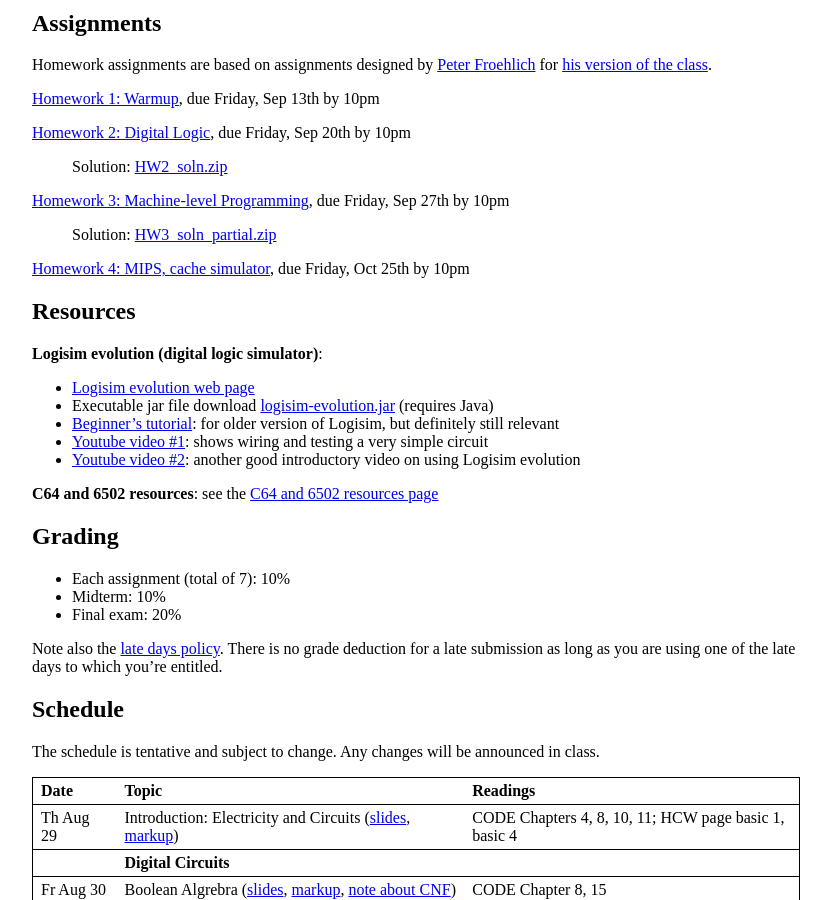
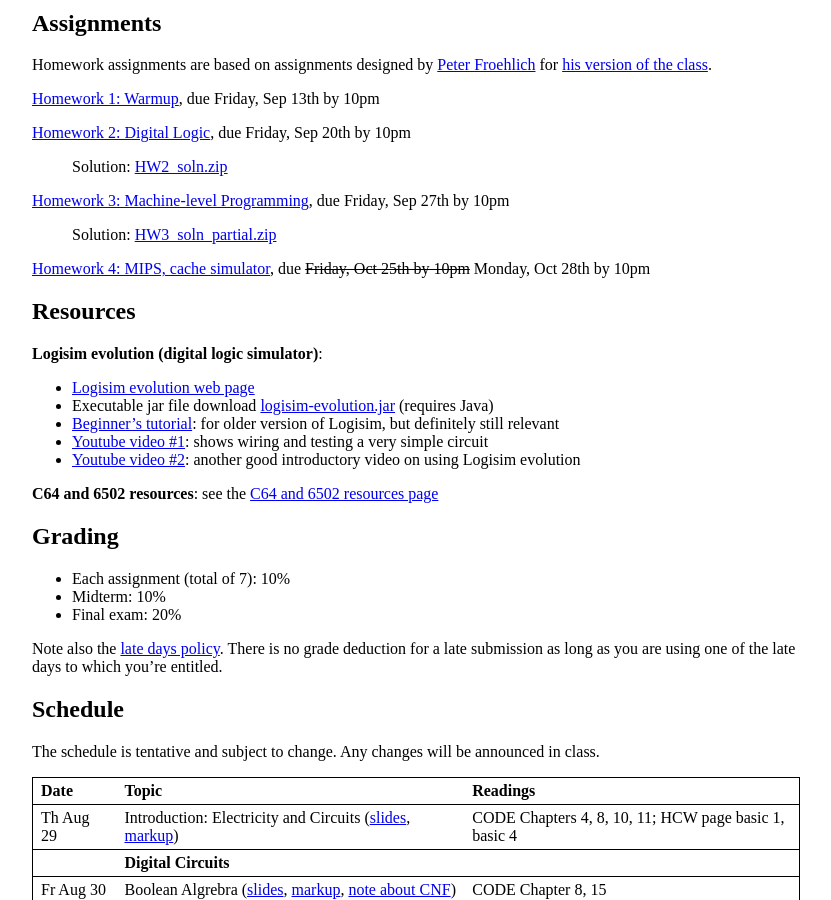
Before and after one commit to jhucsf/fall2019, a Jekyll site: the page built from index.md, in a window 1280 px wide and 900 px high, scrolled down 398 px. Shown: the whole window, without its empty margins (224-1055 px from the left). Built offline with Jekyll 4.4.1, drawn with Linux system fonts in a browser that asks for light colours.

Commit message:
move hw4 due date to Monday Oct 28th

```diff
--- a/index.md
+++ b/index.md
@@ -32,7 +32,7 @@
 
 > Solution: [HW3\_soln\_partial.zip](hw/HW3_soln_partial.zip)
 
-[Homework 4: MIPS, cache simulator](hw/hw4.html), due Friday, Oct 25th by 10pm
+[Homework 4: MIPS, cache simulator](hw/hw4.html), due <strike>Friday, Oct 25th by 10pm</strike> Monday, Oct 28th by 10pm
 
 ## Resources
 
```
Also changed, not shown: hw/hw4.md (+1 -1 lines).
